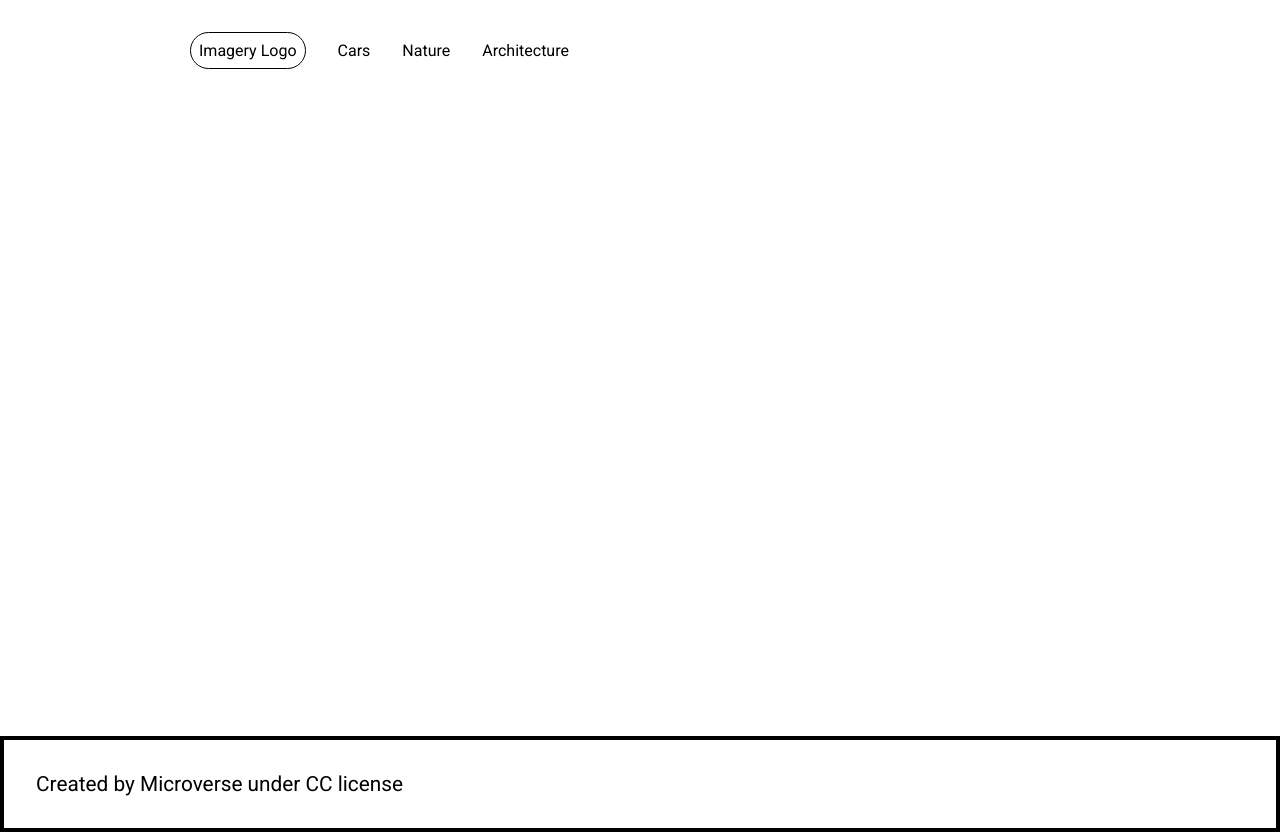
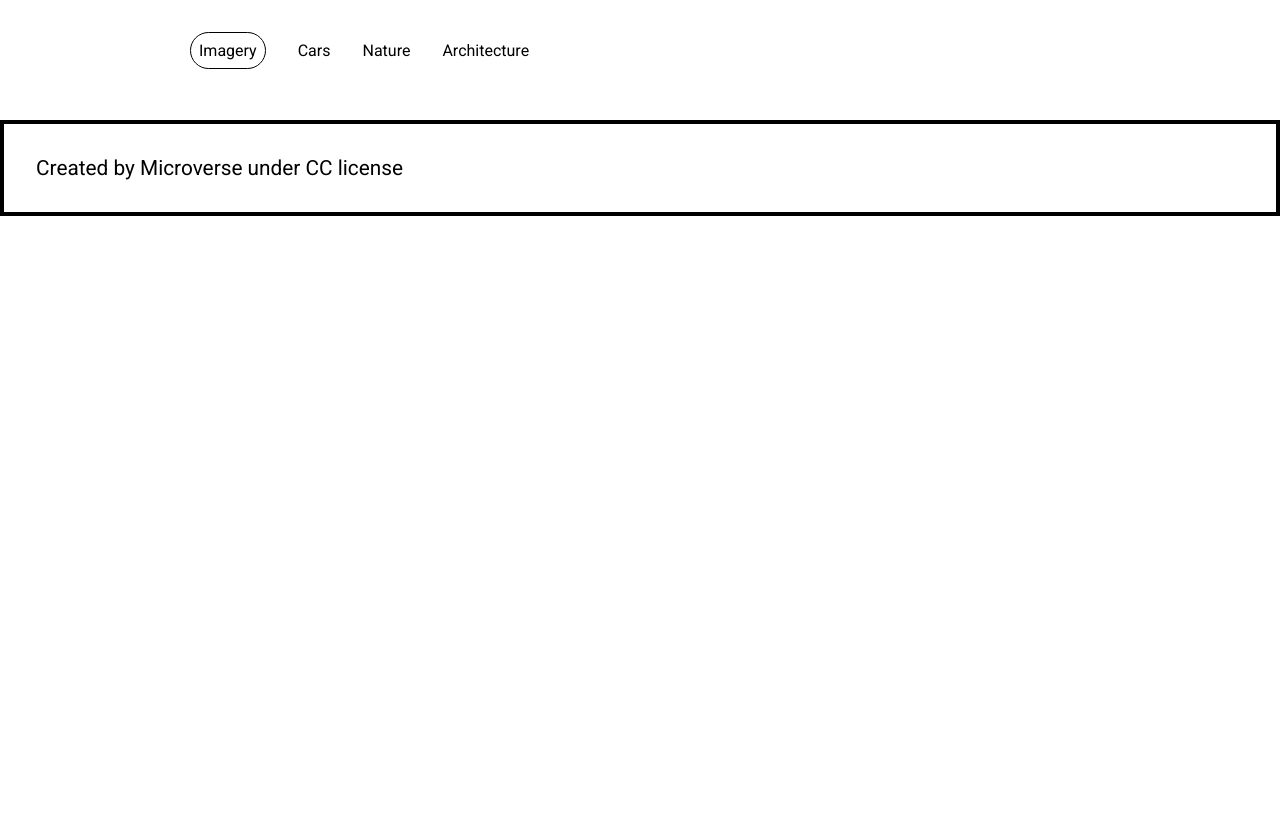
Before and after one commit to Berkay-akbas/Capstone-Module-2, a website built with webpack: page src/index.html in a window 1280 px wide. After the commit the page ends 800 px from the top, so only its background shows below. Built offline with nearby package versions, Linux system fonts and the light colour scheme; no server answers.

Commit message:
Fix footer overlapping bug

```diff
--- a/src/index.html
+++ b/src/index.html
@@ -16,7 +16,7 @@
   </head>
   <body>
     <header class="header">
-      <div class="logo">Imagery Logo</div>
+      <div class="logo">Imagery</div>
       <nav class="navbar">
         <ul class="navbar-list">
           <li class="cars">Cars</li>
--- a/src/style.css
+++ b/src/style.css
@@ -9,8 +9,7 @@
 }
 
 body {
-  position: relative;
-  min-height: 100vh;
+  /* position: relative; */
   font-family: "Roboto", sans-serif;
 }
 
@@ -19,9 +18,6 @@ body {
   padding: 2rem;
   font-family: "Roboto", sans-serif;
   font-size: 1.3rem;
-  position: absolute;
-  bottom: 0%;
-  width: 100%;
 }
 
 ul li {
@@ -128,10 +124,9 @@ ul li {
 
 .photos-wrapper {
   display: grid;
-  grid-template-columns: repeat(auto-fit, minmax(15rem, 1fr));
+  grid-template-columns: repeat(auto-fit, minmax(22rem, 1fr));
   gap: 3rem;
-  padding: 5%;
-  max-width: 80rem;
+  padding: 2% 10%;
   margin: auto;
 }
 
```
